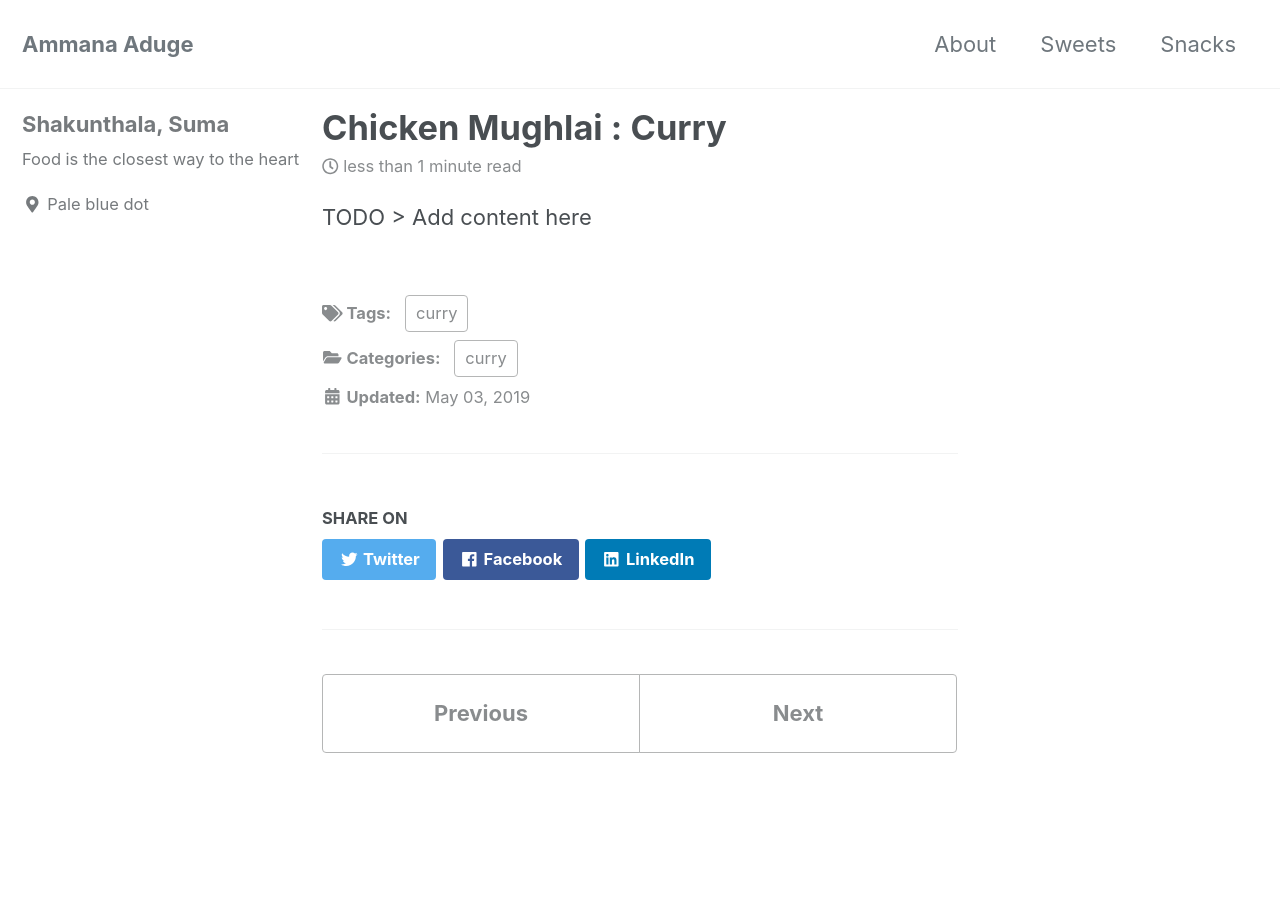
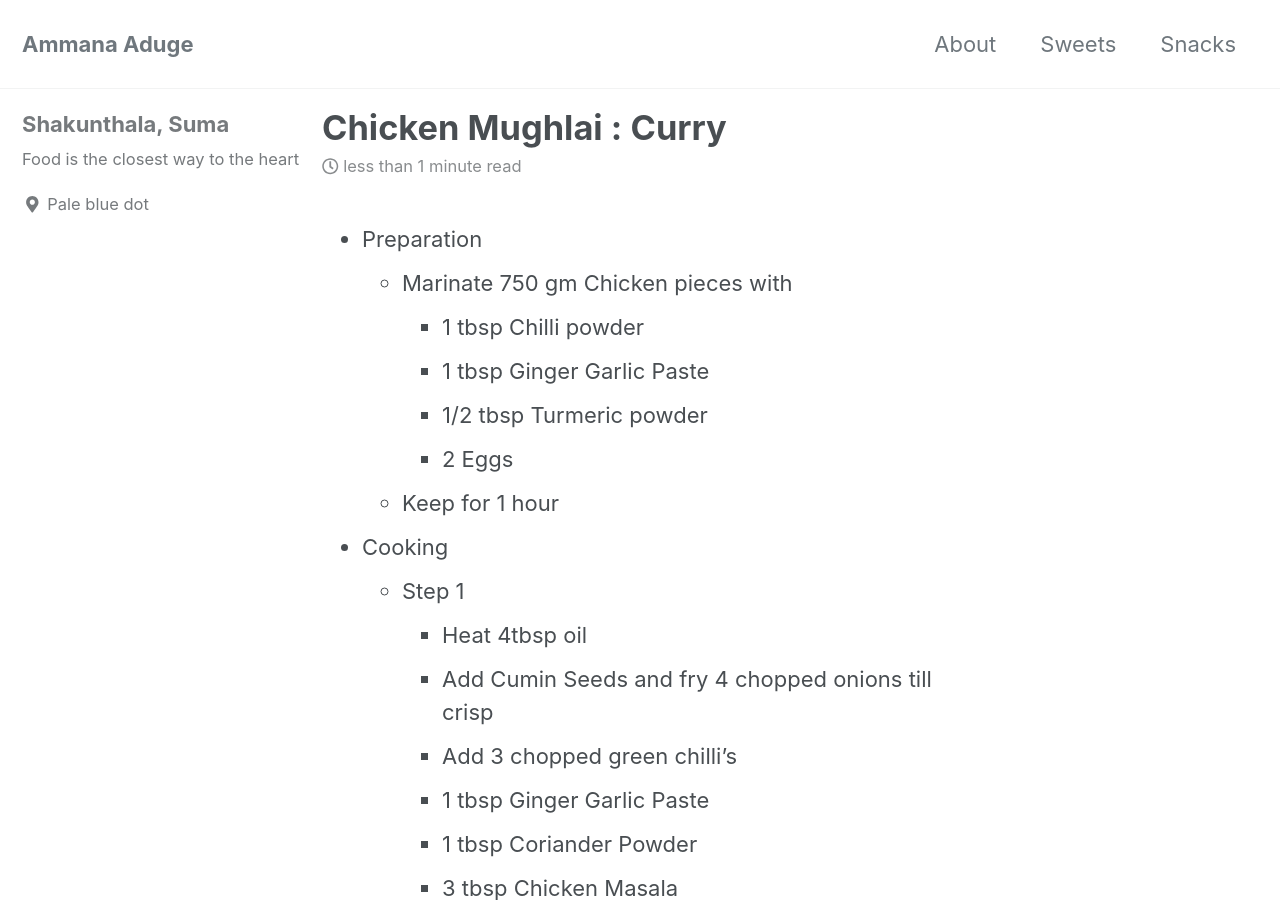
Before and after one commit to slabstech/ammanaaduge, a Jekyll site: the page built from _posts/curry/2019-05-03-chicken-mughlai.md, in a window 1280 px wide and 900 px high. Built offline with Jekyll 4.4.1, drawn with Linux system fonts in a browser that asks for light colours; cached includes are drawn as plain includes; some of the changed text lies outside the part shown.

Commit message:
Update 2019-05-03-chicken-mughlai.md

```diff
--- a/_posts/curry/2019-05-03-chicken-mughlai.md
+++ b/_posts/curry/2019-05-03-chicken-mughlai.md
@@ -7,4 +7,24 @@ tags:
 ---
 
 
-TODO > Add content here
+* Preparation
+  * Marinate 750 gm Chicken pieces with
+    * 1 tbsp Chilli powder
+    * 1 tbsp Ginger Garlic Paste
+    * 1/2 tbsp Turmeric powder
+    * 2 Eggs
+  * Keep for 1 hour
+
+* Cooking
+  * Step 1
+    * Heat 4tbsp oil
+    * Add Cumin Seeds and fry 4 chopped onions till crisp
+    * Add 3 chopped green chilli's
+    * 1 tbsp Ginger Garlic Paste
+    * 1 tbsp Coriander Powder
+    * 3 tbsp Chicken Masala
+    * Fry For 1 min
+  * Step 2
+    * Add marinated chicken and 4 chopped tomatoes
+    * Add 1tbsp ghee
+    * Cook for 10 mins
```
